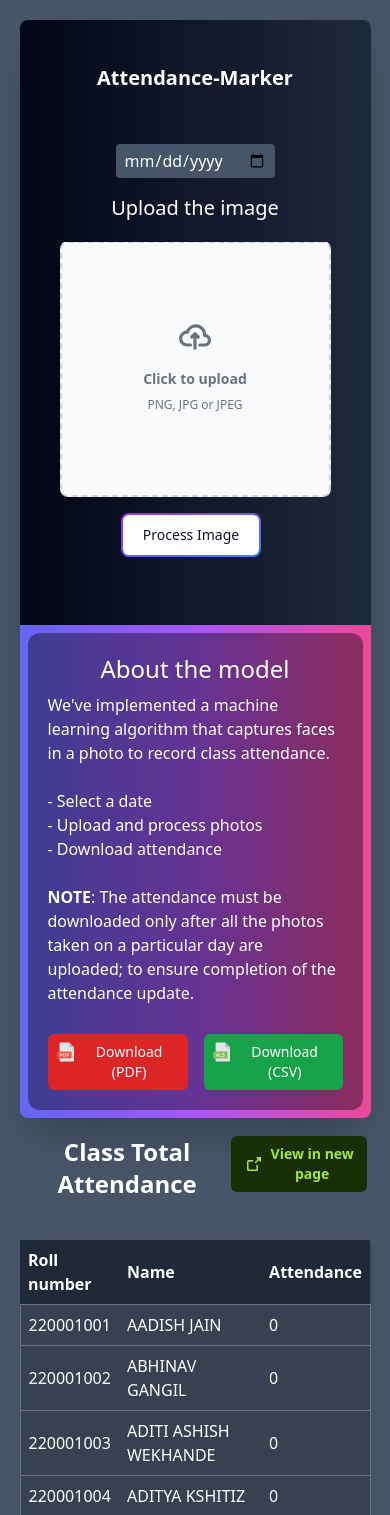
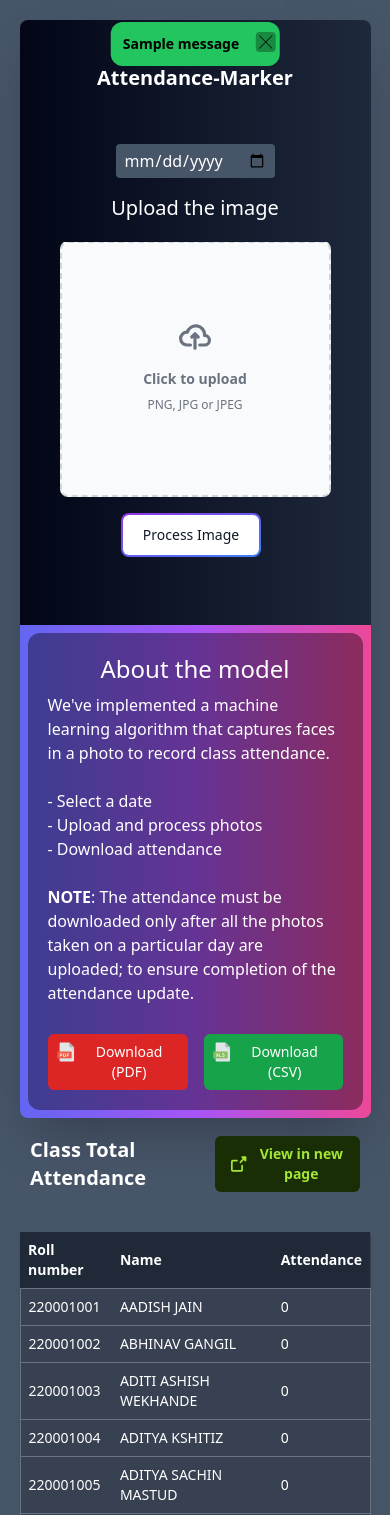
Before and after one commit to Naren-Sai-17/attendance-marker, a Flask app: page / in a window 390 px wide. Shown: the top 1515 px of the page. Run offline with Flask 3, Linux system fonts and the light colour scheme; one stand-in notice (Sample message) is shown; parts of the project's set-up code (start-up, migrations or seed data) failed here and were passed over; some libraries are stand-ins or nearby versions.

Commit message:
Added notifications.

```diff
--- a/main.py
+++ b/main.py
@@ -5,7 +5,7 @@ import numpy as np
 import os
 import csv
 import shutil
-from flask import Flask,request, redirect, render_template, send_file,make_response
+from flask import Flask, flash, request, redirect, render_template, send_file,make_response
 from werkzeug.utils import secure_filename
 import json
 from reportlab.lib.pagesizes import letter
@@ -174,44 +174,58 @@ def get_pdf():
 def process_image():
     print(request.files)
     if request.method == 'POST':
-        if 'file' not in request.files:
+        try:
+            if 'file' not in request.files:
+                flash('Error: Image not found. \nPlease upload an image.', 'error')
+                return redirect("/")
+            file = request.files['file']
+            if file.filename == '':
+                flash('Error: Image not found. \nPlease upload an image.', 'error')
+                return redirect("/")
+            if not allowed_file(file.filename):
+                flash('Error: Invalid image. \nPlease upload JPG, PNG or JPEG.', 'error')
+                return redirect("/")
+            filename = secure_filename(file.filename)
+            filepath = os.path.join('uploads/',filename)
+            file.save(filepath)
+            date = request.form.get('date')
+            roll_numbers = get_roll_numbers(filepath)
+            # print(list(set(roll_numbers)))
+            update_tot(date,list(set(roll_numbers)))
+            update_csv(date,roll_numbers)
+            update_pdf(date)
+            update_tot_pdf()
+
+            flash('Attendance updated successfully!', 'success')
             return redirect("/")
-        file = request.files['file']
-        if file.filename == '':
-            return redirect("/")
-        if not allowed_file(file.filename):
-            return redirect("/")
-        filename = secure_filename(file.filename)
-        filepath = os.path.join('uploads/',filename)
-        file.save(filepath)
-        date = request.form.get('date')
-        roll_numbers = get_roll_numbers(filepath)
-        # print(list(set(roll_numbers)))
-        update_tot(date,list(set(roll_numbers)))
-        update_csv(date,roll_numbers)
-        update_pdf(date)
-        update_tot_pdf()
-        return redirect("/")
+        except:
+            flash('Error processing image. Please try again.', 'error')
 @app.route('/download-pdf', methods=['GET'])
 
 def download_pdf():
-    file_path = "pdfs/" + str(request.args.get('date')) + ".pdf"
-    return send_file(
-        file_path,
-        as_attachment = True,
-        download_name = file_path,
-        mimetype='text/pdf'
-    )
+    try:
+        file_path = "pdfs/" + str(request.args.get('date')) + ".pdf"
+        return send_file(
+            file_path,
+            as_attachment = True,
+            download_name = file_path,
+            mimetype='text/pdf'
+        )
+    except:
+        flash('Error: file not found. \nReason: attendance not yet uploaded.', 'error')
 
 @app.route('/download-xls', methods=['GET'])
 def download_xls():
-    file_path = "sheets/" + str(request.args.get('date')) + ".csv"
-    return send_file(
-        file_path,
-        as_attachment = True,
-        download_name = file_path + ".csv",
-        mimetype='text/csv'
-    )
+    try:
+        file_path = "sheets/" + str(request.args.get('date')) + ".csv"
+        return send_file(
+            file_path,
+            as_attachment = True,
+            download_name = file_path + ".csv",
+            mimetype='text/csv'
+        )
+    except:
+        flash('Error: file not found. \nReason: attendance not yet uploaded.', 'error')
 
 if __name__ == '__main__':
     app.debug = True
--- a/templates/index.html
+++ b/templates/index.html
@@ -31,8 +31,37 @@
 </head>
 
 <body class="bg-slate-600 md:px-[10%]">
+    <div id='alert' class='fixed left-1/2 transform -translate-x-1/2 text-sm translate-y-1/2 z-50 items-center flex justify-center'>
+        {% with messages = get_flashed_messages(with_categories=true) %}
+            {% if messages %}
+            <ul>
+                {% for category, message in messages %}
+                    <li class='rounded-md'>
+                        <div class="{{ 'bg-red-500 rounded-xl flex' if category=='error' else 'bg-green-500 rounded-xl flex' }}">
+                            <div class='my-auto border-0 p-3'>
+                                <strong>
+                                    {{ message }}
+                                </strong>
+                            </div>
+                            <div class='my-auto mx-1'>
+                                <button id='closebtn' class="h-5 w-5 rounded hover:bg-opacity-40 bg-black bg-opacity-30">
+                                    <svg class='mx-auto my-auto' xmlns="http://www.w3.org/2000/svg" x="0px" y="0px" width="18px" height="18px" viewBox="0 0 50 50">
+                                        <path d="M 7.71875 6.28125 L 6.28125 7.71875 L 23.5625 25 L 6.28125 42.28125 L 7.71875 43.71875 L 25 26.4375 L 42.28125 43.71875 L 43.71875 42.28125 L 26.4375 25 L 43.71875 7.71875 L 42.28125 6.28125 L 25 23.5625 Z"></path>
+                                    </svg>
+                                </button>
+                            </div>
+                        </div>
+                    </li>
+                {% endfor %}
+            </ul>
+            {% endif %}
+        {% endwith %}
+    </div>
+
+
+
+
 <div class="p-[5%] h-screen">
-
     <div class="m-auto  text-white rounded-lg md:flex md:gap-0 gap-4 shadow-2xl">
         <div class=" md:w-[50%]  h-full  bg-gradient-to-r from-slate-950 to-slate-800 md:rounded-l-lg md:rounded-r-sm rounded-t-lg p-10">
             <div class="text-center">
@@ -164,8 +193,8 @@
         </div>
     </div>
     <div class="container mx-auto mt-[5%]">
-        <div class='flex justify-between px-[1%]'>
-            <h1 class="text-2xl text-white text-center font-semibold mb-4">
+        <div class='flex justify-between px-[3%] md:px-[1%]'>
+            <h1 class="md:text-2xl text-xl text-white font-semibold mb-4">
                 Class Total Attendance
             </h1>
 
@@ -183,7 +212,7 @@
             </a>
         </div>
         <div class="w-[100%]">
-            <table class="w-full  bg-gray-700 shadow-md rounded my-6 text-white ">
+            <table class="w-full md:text-md text-sm bg-gray-700 shadow-md rounded my-6 text-white ">
                 <thead>
                     <tr class="text-left bg-gray-800">
                         <th class="border-0 p-2">Roll number</th>
@@ -253,5 +282,13 @@
         window.location.href = url;
     });
 
+    // -------------------- Button functions ---------------------------
+
+    const btn = document.getElementById('closebtn')
+    const alert = document.getElementById('alert')
+    btn.onclick = () => {
+        alert.style.display = 'none';
+    }
+
 </script>
 </html>
```
Also changed, not shown: 1 other file.
